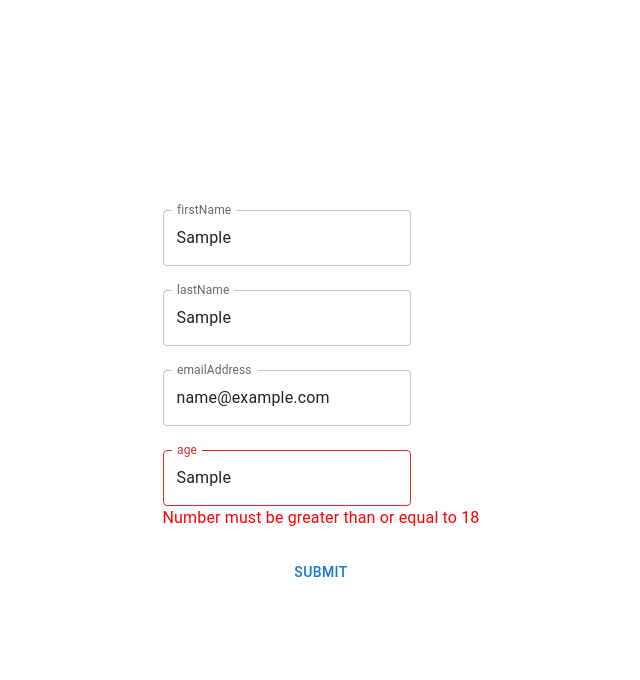
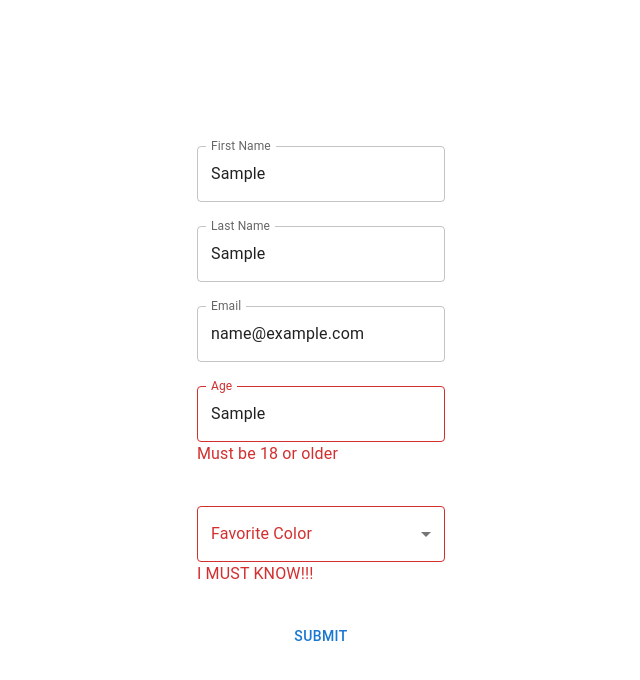
Before and after one commit to RumNCodeDev/ComponentObjectModelTesting, a Next.js app: page / in a window 1280 px wide. Both pictures are taken after typing "Sample", "Sample", "name@example.com", "Sample" into the empty fields and a click on the button "SUBMIT". Shown: the top 680 px of the page, without its empty margins (319-959 px from the left). Built offline with nearby package versions, Linux system fonts and the light colour scheme.

Commit message:
updating to add a select as well

```diff
--- a/components/MuiRhfForm/MuiRhfForm.tsx
+++ b/components/MuiRhfForm/MuiRhfForm.tsx
@@ -3,22 +3,32 @@ import { zodResolver } from "@hookform/resolvers/zod";
 import { Box, Button } from "@mui/material";
 import { FormProvider, useForm } from "react-hook-form";
 import { z } from "zod";
-import { TextInput } from "./components/TextInput";
+import { SelectInput, TextInput } from "./components";
+import { Option } from "@/types/formTypes";
 
-export const zodSchema = z.object({
-  firstName: z.string().min(3, "First Name is required"),
-  lastName: z.string().min(3),
-  emailAddress: z.string().email(),
-  age: z
-    .string()
-    .transform((val) => parseInt(val) || 0)
-    .pipe(z.coerce.number().min(18)),
-});
+export const zodSchema = z
+  .object({
+    firstName: z.string().min(3, "First Name is required"),
+    lastName: z.string().min(3),
+    emailAddress: z.string().email(),
+    age: z.string(),
+    favoriteColor: z.string().min(1, "I MUST KNOW!!!"),
+  })
+  .refine(({ age }) => parseInt(age) >= 18, {
+    message: "Must be 18 or older",
+    path: ["age"],
+  });
 export type FormType = z.infer<typeof zodSchema>;
 
 interface Props {
   onSubmit: (data: FormType) => void;
 }
+
+const colorOptions: Array<Option> = [
+  { label: "red", value: "Red" },
+  { label: "green", value: "Green" },
+  { label: "blue", value: "Blue" },
+];
 
 export const MuiRhfForm = ({ onSubmit }: Props) => {
   const methods = useForm<FormType>({
@@ -27,6 +37,7 @@ export const MuiRhfForm = ({ onSubmit }: Props) => {
       lastName: "",
       emailAddress: "",
       age: "",
+      favoriteColor: "",
     },
     resolver: zodResolver(zodSchema),
   });
@@ -37,10 +48,15 @@ export const MuiRhfForm = ({ onSubmit }: Props) => {
       <DevTool control={control} />
       <form onSubmit={handleSubmit(onSubmit)}>
         <Box display="flex" flexDirection="column" gap={3}>
-          <TextInput name="firstName" />
-          <TextInput name="lastName" />
-          <TextInput name="emailAddress" />
-          <TextInput name="age" />
+          <TextInput name="firstName" label="First Name" />
+          <TextInput name="lastName" label="Last Name" />
+          <TextInput name="emailAddress" label="Email" />
+          <TextInput name="age" label="Age" />
+          <SelectInput
+            name="favoriteColor"
+            label="Favorite Color"
+            options={colorOptions}
+          />
           <Button type="submit">Submit</Button>
         </Box>
       </form>
--- /dev/null
+++ b/components/MuiRhfForm/components/SelectInput.tsx
@@ -0,0 +1,54 @@
+import React from "react";
+import { useController, UseControllerProps } from "react-hook-form";
+import {
+  FormControl,
+  InputLabel,
+  MenuItem,
+  Select,
+  Typography,
+} from "@mui/material";
+import { Option } from "@/types/formTypes";
+
+interface FormSelectProps extends UseControllerProps {
+  label: string;
+  options: Array<Option>;
+}
+
+export const SelectInput = ({
+  control,
+  name,
+  label,
+  options,
+  defaultValue,
+}: FormSelectProps) => {
+  const {
+    field: { ref, ...inputProps },
+    fieldState: { error, invalid },
+  } = useController({
+    name,
+    control,
+    defaultValue,
+  });
+
+  return (
+    <FormControl variant="outlined" fullWidth margin="normal">
+      <InputLabel error={invalid}>{label}</InputLabel>
+      <Select
+        {...inputProps}
+        label={label}
+        inputRef={ref}
+        error={Boolean(error?.message)}
+      >
+        <MenuItem value=""> </MenuItem>
+        {options.map((option, index) => (
+          <MenuItem key={index} value={option.value}>
+            {option.label}
+          </MenuItem>
+        ))}
+      </Select>
+      {error?.message ? (
+        <Typography color="error">{error.message}</Typography>
+      ) : null}
+    </FormControl>
+  );
+};
--- a/components/MuiRhfForm/components/TextInput.tsx
+++ b/components/MuiRhfForm/components/TextInput.tsx
@@ -7,6 +7,7 @@ import {
 
 export const TextInput = ({
   name,
+  label,
   ...rest
 }: UseControllerProps & TextFieldProps) => {
   const { control } = useFormContext();
@@ -23,11 +24,11 @@ export const TextInput = ({
       <TextField
         {...field}
         {...rest}
-        label={name}
+        label={label}
         error={Boolean(error?.message)}
       />
       {error?.message ? (
-        <Typography color="red">{error.message}</Typography>
+        <Typography color="error">{error.message}</Typography>
       ) : null}
     </Box>
   );
--- /dev/null
+++ b/components/MuiRhfForm/components/index.tsx
@@ -0,0 +1,2 @@
+export * from "./SelectInput";
+export * from "./TextInput";
--- a/pages/index.tsx
+++ b/pages/index.tsx
@@ -6,13 +6,10 @@ import styles from "@/pages/index.module.css";
 import { SignUpData } from "types/formTypes";
 
 export default function Home() {
-  const handleSubmitSignUpForm = (data: SignUpData) => {
+  const handleSubmit = (data: SignUpData | FormType) => {
     console.log(data);
   };
 
-  const handleeSubmitMuiForm = (data: FormType) => {
-    console.log(data);
-  };
   return (
     <div className={styles.container}>
       <Head>
@@ -21,7 +18,7 @@ export default function Home() {
       </Head>
       <main>
         {/* <SignUpForm onSubmit={handleSubmit} /> */}
-        <MuiRhfForm onSubmit={handleeSubmitMuiForm} />
+        <MuiRhfForm onSubmit={handleSubmit} />
       </main>
     </div>
   );
--- a/tsconfig.json
+++ b/tsconfig.json
@@ -18,7 +18,8 @@
     "paths": {
       "@/components/*": ["components/*"],
       "@/pages/*": ["pages/*"],
-      "@/styles/*": ["styles/*"]
+      "@/styles/*": ["styles/*"],
+      "@/types/*": ["types/*"]
     }
   },
   "include": ["next-env.d.ts", "**/*.ts", "**/*.tsx", "types.d.ts"],
--- a/types/formTypes.ts
+++ b/types/formTypes.ts
@@ -6,3 +6,8 @@ export type SignUpData = {
 export type SignUpProps = {
   onSubmit: (data: SignUpData) => void;
 };
+
+export interface Option {
+  value: string | number;
+  label: string;
+}
```
